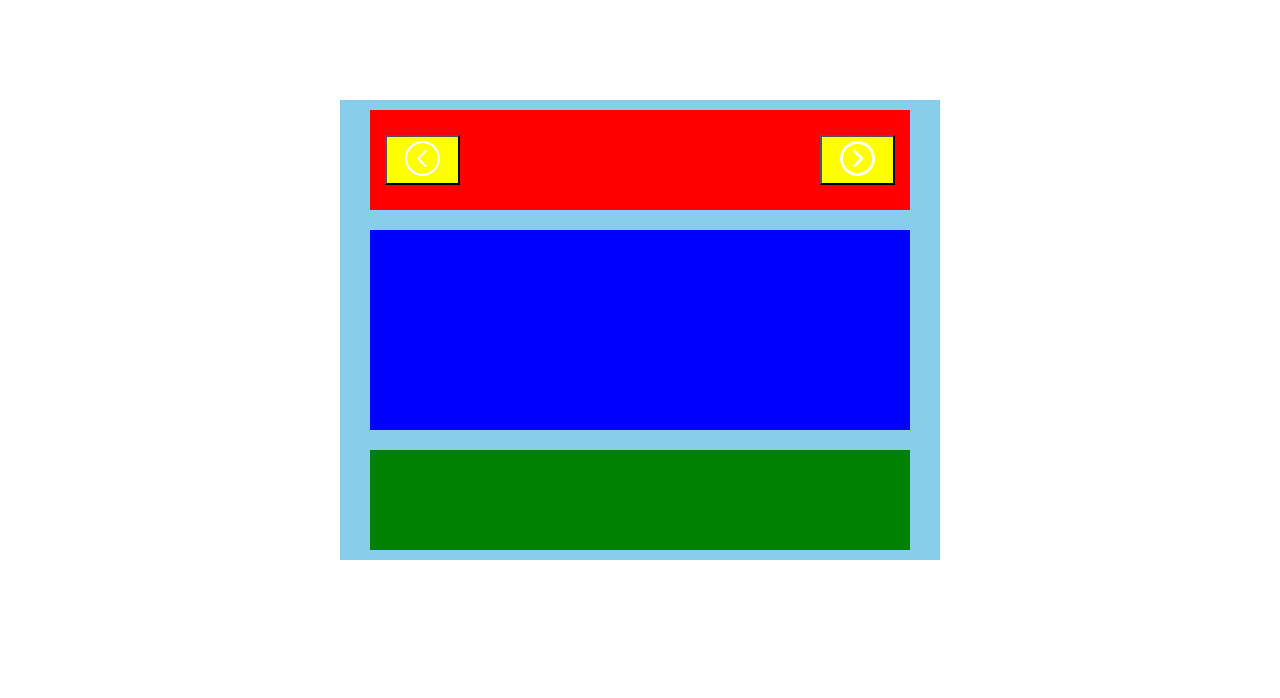
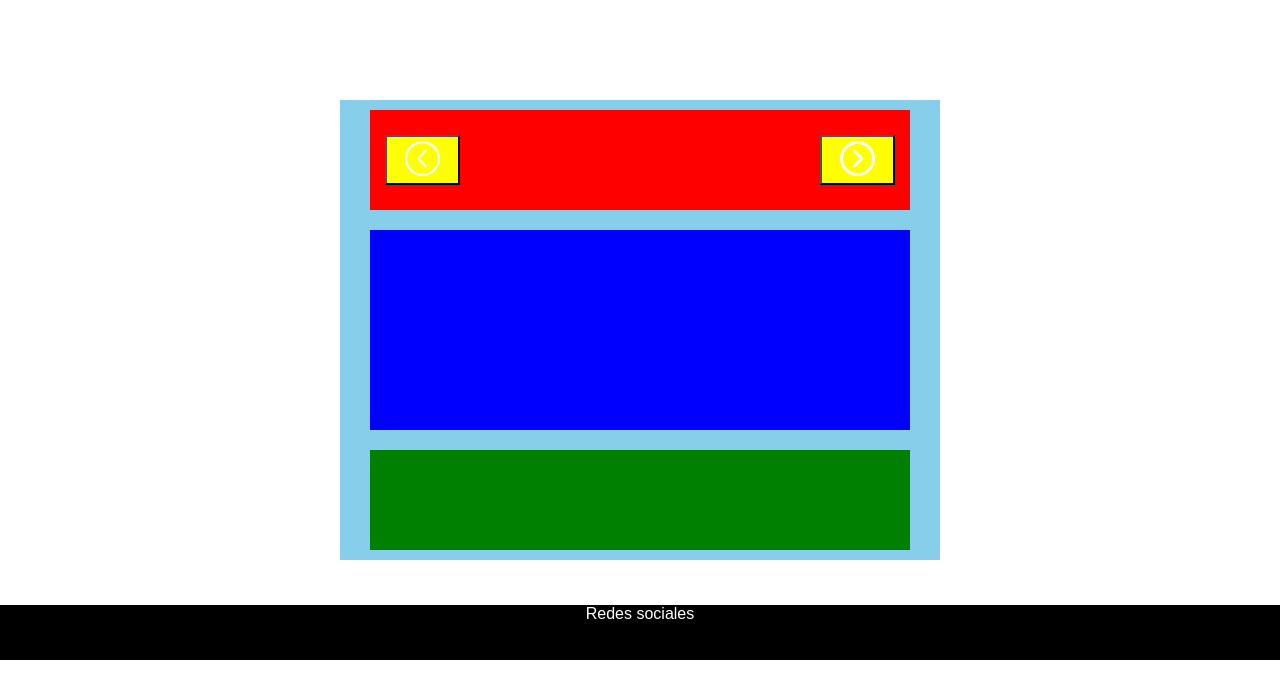
Before and after one commit to MarcoMazariegos/TransicionDeImagenes, a plain HTML site: page index.html in a window 1280 px wide. Drawn offline with Linux system fonts and the light colour scheme; a web font is replaced by a local one.

Commit message:
Se agregó un footer

```diff
--- a/diseño/css.css
+++ b/diseño/css.css
@@ -110,3 +110,13 @@
 
 
 }
+
+footer{
+  margin-top: 45px;
+  width: 100%;
+  height: 55px;
+  text-align: center;
+  color: white;
+  font-family: Arial;
+  background-color: black
+}
--- a/index.html
+++ b/index.html
@@ -38,5 +38,8 @@
       </div>
 
     </div>
+    <footer>
+      Redes sociales
+    </footer>
   </body>
 </html>
```
